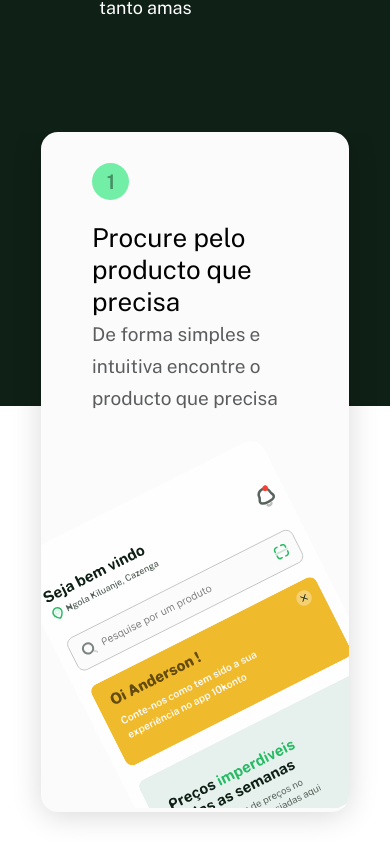
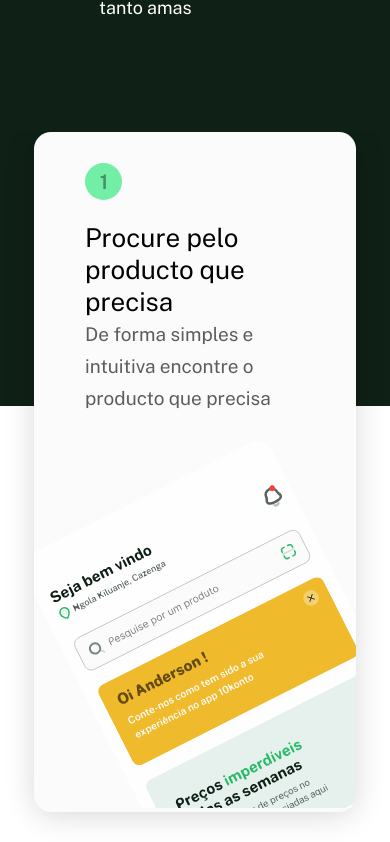
Before and after one commit to TyperGuy/10konto-landing-page, a Next.js app: page / in a window 390 px wide. Shown: the part 1978-2820 px from the top of the page. Built offline with nearby package versions, Linux system fonts and the light colour scheme.

Commit message:
mobile padding

```diff
--- a/src/components/Features/styles.ts
+++ b/src/components/Features/styles.ts
@@ -210,8 +210,8 @@ export const FeatureIlustrationImage = styled.div`
 export const FeatureIlustrationListMobile = styled.div`
   width: 100%;
   max-width: 100%;
-  padding-right: 41px;
-  padding-left: 41px;
+  padding-right: 34px;
+  padding-left: 34px;
   position: relative;
   display: flex;
   flex-direction: column;
```
